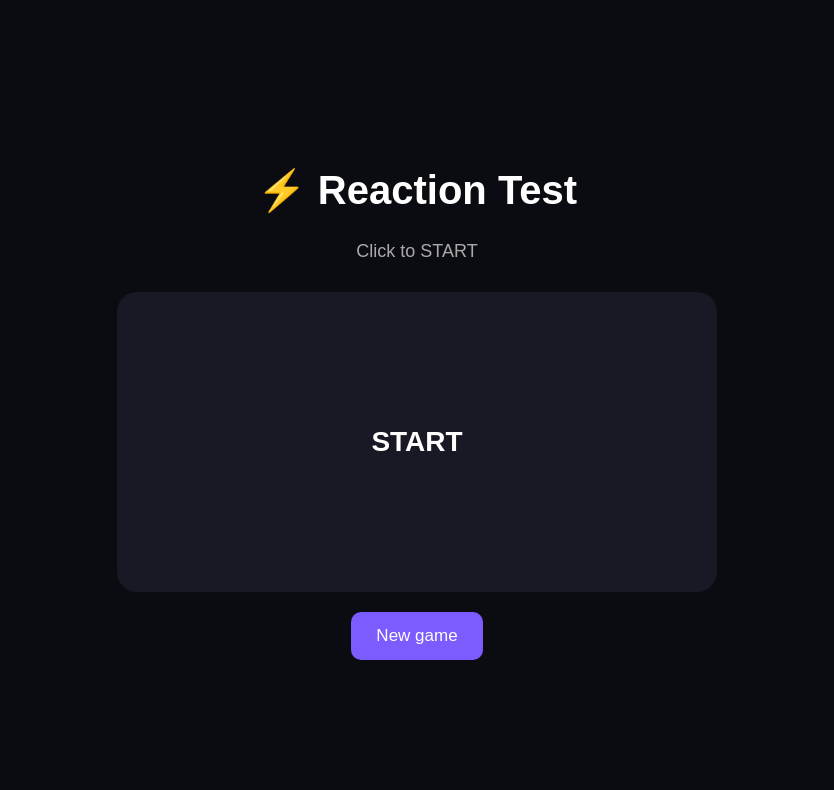
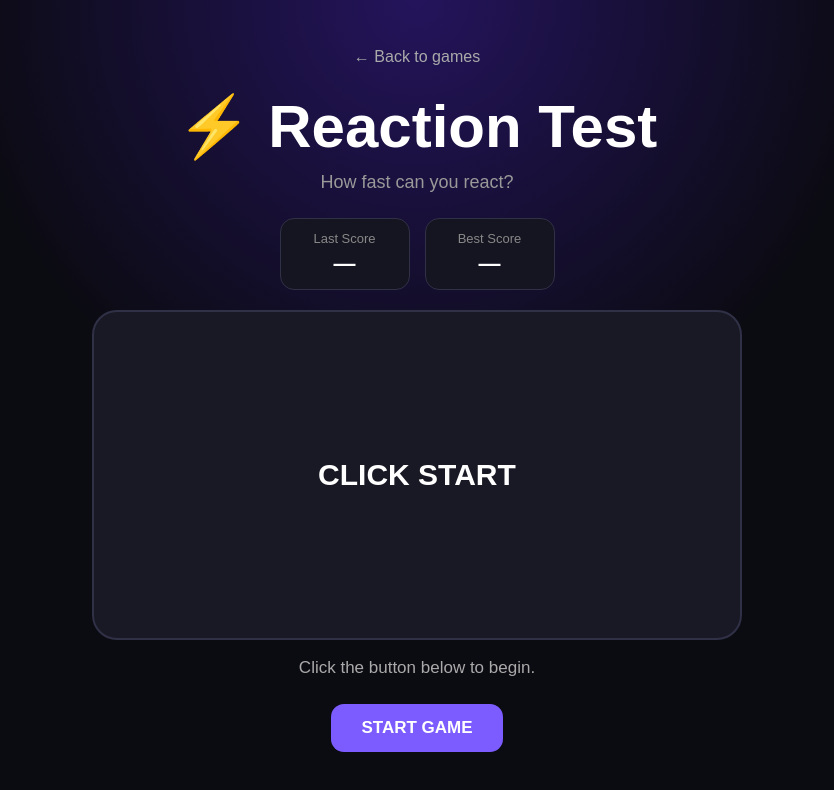
Before and after one commit to lukinjezek-pixel/mini-games, a plain HTML site: page games/reaction.html in a window 1280 px wide. Shown: the whole page, without its empty margins (223-1057 px from the left). Drawn offline with Linux system fonts and the light colour scheme.

Commit message:
Update reaction.html

```diff
--- a/games/reaction.html
+++ b/games/reaction.html
@@ -1,73 +1,173 @@
 <!DOCTYPE html>
-<html lang="cs">
+<html lang="en">
 <head>
   <meta charset="UTF-8">
   <meta name="viewport" content="width=device-width, initial-scale=1.0">
-  <title>Reaction Test</title>
+
+  <title>Reaction Test | Mini Games</title>
 
   <style>
     * {
       box-sizing: border-box;
+      margin: 0;
+      padding: 0;
     }
 
     body {
-      margin: 0;
       min-height: 100vh;
-      background: #0b0b12;
+      font-family: Arial, Helvetica, sans-serif;
+      background:
+        radial-gradient(circle at top, #24145c 0%, #0b0b12 45%);
       color: white;
-      font-family: Arial, sans-serif;
+
       display: flex;
       justify-content: center;
       align-items: center;
+
       padding: 20px;
     }
 
     .game {
       width: 100%;
-      max-width: 600px;
+      max-width: 650px;
       text-align: center;
     }
 
-    h1 {
-      font-size: 40px;
+    .back {
+      display: inline-block;
+      margin-bottom: 25px;
+      color: #aaa;
+      text-decoration: none;
+      transition: 0.2s;
     }
 
-    #info {
-      color: #aaa;
+    .back:hover {
+      color: white;
+    }
+
+    h1 {
+      font-size: clamp(38px, 9vw, 60px);
+      margin-bottom: 10px;
+    }
+
+    .subtitle {
+      color: #999;
       font-size: 18px;
+      margin-bottom: 25px;
+    }
+
+    .stats {
+      display: flex;
+      justify-content: center;
+      gap: 15px;
+      margin-bottom: 20px;
+    }
+
+    .stat {
+      background: #151521;
+      border: 1px solid #303047;
+      border-radius: 14px;
+      padding: 12px 20px;
+      min-width: 130px;
+    }
+
+    .stat-title {
+      color: #888;
+      font-size: 13px;
+      margin-bottom: 5px;
+    }
+
+    .stat-value {
+      font-size: 22px;
+      font-weight: bold;
     }
 
     #box {
-      margin-top: 30px;
-      height: 300px;
-      border-radius: 20px;
+      height: 330px;
+      width: 100%;
+
+      border-radius: 25px;
+
       background: #191925;
+      border: 2px solid #303047;
+
       display: flex;
       justify-content: center;
       align-items: center;
-      font-size: 28px;
+
+      font-size: 30px;
       font-weight: bold;
+
       cursor: pointer;
       user-select: none;
+
+      transition: background 0.15s, transform 0.15s;
+    }
+
+    #box:hover {
+      transform: scale(1.01);
     }
 
     #box.waiting {
       background: #7c5cff;
+      border-color: #947bff;
     }
 
     #box.go {
       background: #19c37d;
+      border-color: #5ff0b1;
     }
 
-    button {
-      margin-top: 20px;
-      padding: 14px 25px;
+    #box.too-soon {
+      background: #e74c3c;
+      border-color: #ff7668;
+    }
+
+    #info {
+      min-height: 28px;
+      margin: 18px 0;
+
+      color: #aaa;
+      font-size: 17px;
+    }
+
+    #startButton {
       border: none;
-      border-radius: 10px;
+      border-radius: 13px;
+
       background: #7c5cff;
       color: white;
+
+      padding: 14px 30px;
+
       font-size: 17px;
+      font-weight: bold;
+
       cursor: pointer;
+
+      transition: 0.2s;
+    }
+
+    #startButton:hover {
+      background: #947bff;
+      transform: scale(1.05);
+    }
+
+    @media (max-width: 600px) {
+
+      .stats {
+        flex-direction: row;
+      }
+
+      .stat {
+        min-width: 0;
+        flex: 1;
+      }
+
+      #box {
+        height: 280px;
+      }
+
     }
   </style>
 </head>
@@ -76,64 +176,86 @@
 
   <div class="game">
 
+    <a class="back" href="../index.html">← Back to games</a>
+
     <h1>⚡ Reaction Test</h1>
 
-  <p id="info">Click to START</p>
+    <p class="subtitle">
+      How fast can you react?
+    </p>
 
-  <div id="box">START</div>
+    <div class="stats">
 
-  <button id="startButton">New game</button>
+      <div class="stat">
+        <div class="stat-title">Last Score</div>
+        <div class="stat-value" id="lastScore">—</div>
+      </div>
+
+      <div class="stat">
+        <div class="stat-title">Best Score</div>
+        <div class="stat-value" id="bestScore">—</div>
+      </div>
 
     </div>
 
+    <div id="box">
+      CLICK START
+    </div>
+
+    <p id="info">
+      Click the button below to begin.
+    </p>
+
+    <button id="startButton">
+      START GAME
+    </button>
+
+  </div>
+
+
   <script>
+
     const box = document.getElementById("box");
     const info = document.getElementById("info");
     const startButton = document.getElementById("startButton");
 
+    const lastScore = document.getElementById("lastScore");
+    const bestScore = document.getElementById("bestScore");
+
     let startTime = 0;
     let gameRunning = false;
+    let waiting = false;
     let timer = null;
+
+    let best = localStorage.getItem("reactionBest");
+
+    if (best) {
+      bestScore.textContent = best + " ms";
+    }
+
 
     startButton.addEventListener("click", function () {
 
       clearTimeout(timer);
 
+      startTime = 0;
       gameRunning = false;
-    startTime = 0;
+      waiting = true;
 
       box.className = "waiting";
       box.textContent = "WAIT...";
-    info.textContent = "Wait for green!";
+      info.textContent = "Wait for green...";
+
+      startButton.textContent = "WAITING...";
 
       const delay = Math.floor(Math.random() * 3000) + 1500;
 
+
       timer = setTimeout(function () {
 
-      box.className = "go";
-      box.textContent = "Cklick!";
-      info.textContent = "NOW!";
-
-      startTime = Date.now();
+        waiting = false;
         gameRunning = true;
 
-    }, delay);
-  });
-
-  box.addEventListener("click", function () {
-
-    if (!gameRunning) return;
-
-    const reaction = Date.now() - startTime;
-
-    gameRunning = false;
-
-    box.className = "";
-    box.textContent = reaction + " ms";
-
-    info.textContent = "Your reaction! Try it again.";
-  });
-</script>
-
-</body>
-</html>
+        box.className = "go";
+        box.textContent = "CLICK!";
+        info.textContent = "CLICK NOW!
```
Lines whose indentation alone changed are shown as unchanged.
